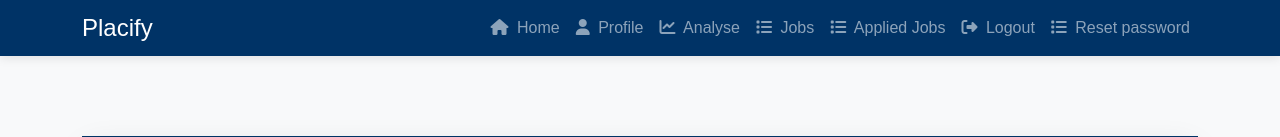
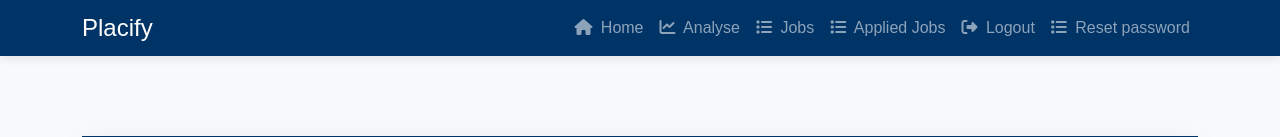
Before and after one commit to RakeshR003/placify-flask, a Flask app: template templates/jobs.html in a window 1280 px wide. Shown: the top 137 px of the page. Run offline with Flask 3, Linux system fonts and the light colour scheme; the template is opened without the code that fills it, so the values that code supplies are empty; some libraries are stand-ins or nearby versions.

Commit message:
Update jobs.html
Copied from vs code

```diff
--- a/templates/jobs.html
+++ b/templates/jobs.html
@@ -180,9 +180,6 @@
                 <ul class="navbar-nav ms-auto">
                     <li class="nav-item">
                         <a class="nav-link" href="/studenthome"><i class="fas fa-home me-1"></i> Home</a>
-                    </li>
-                    <li class="nav-item">
-                        <a class="nav-link" href="/studentprofile"><i class="fas fa-user me-1"></i> Profile</a>
                     </li>
                     <li class="nav-item">
                         <a class="nav-link" href="/analyse"><i class="fas fa-line-chart me-1"></i> Analyse</a>
```
